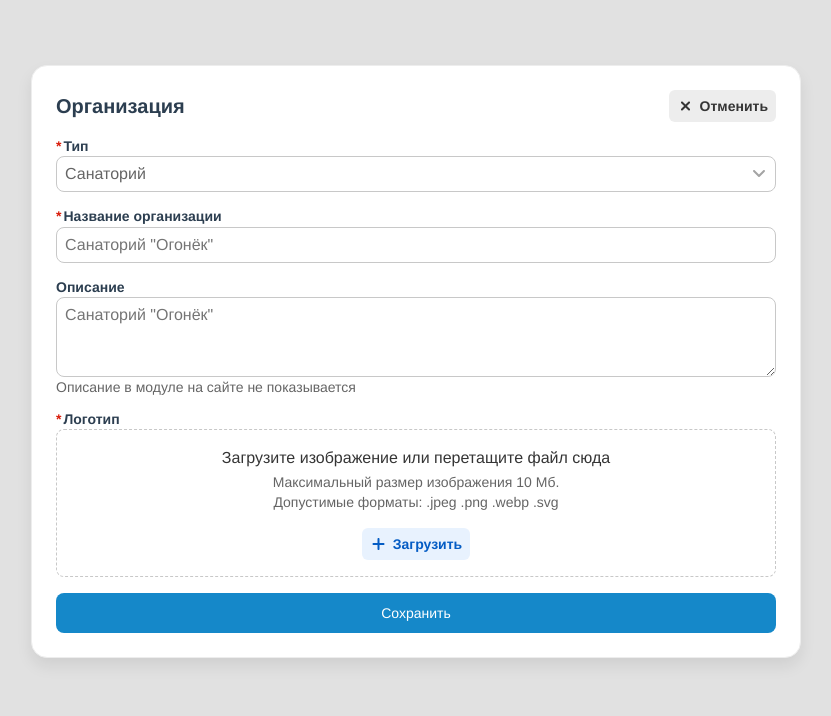
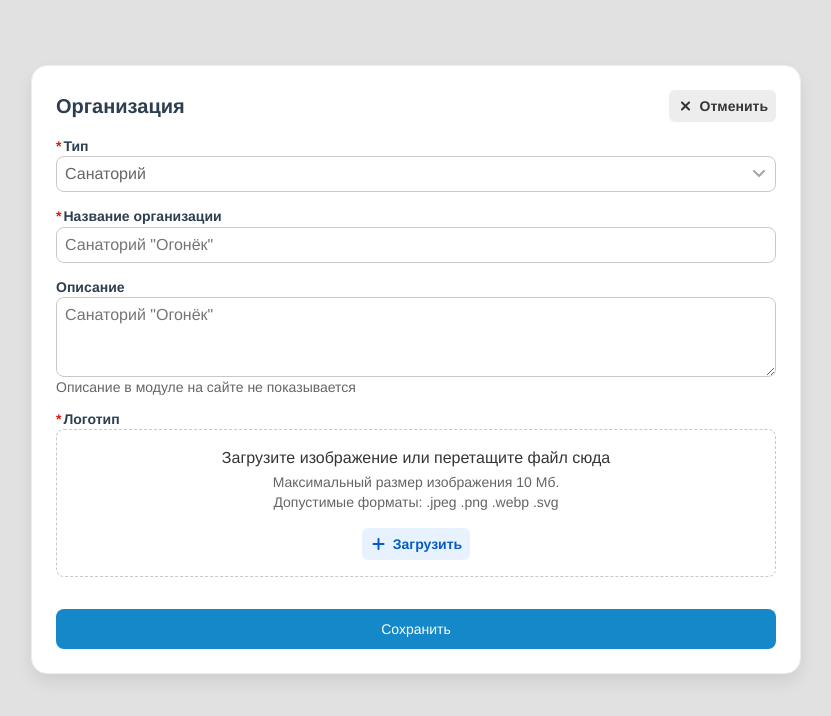
Before and after one commit to alexandr3307/vue3-html-form, a Vue app: page / in a window 1280 px wide. Shown: the top 716 px of the page, without its empty margins (224-1055 px from the left). Built offline with nearby package versions, Linux system fonts and the light colour scheme.

Commit message:
add sass-loader, html fix for button

```diff
--- a/src/components/OrganizationForm.vue
+++ b/src/components/OrganizationForm.vue
@@ -82,6 +82,9 @@
     display: flex;
     flex-direction: column;
     gap: 2px;
+    &:last-child {
+      margin-top: 32px;
+    }
     &__title {
       margin: 0;
       align-items: center;
```
Also changed, not shown: package.json (+4 -3 lines), 1 other file (tests, documents, lock files or other folders).
